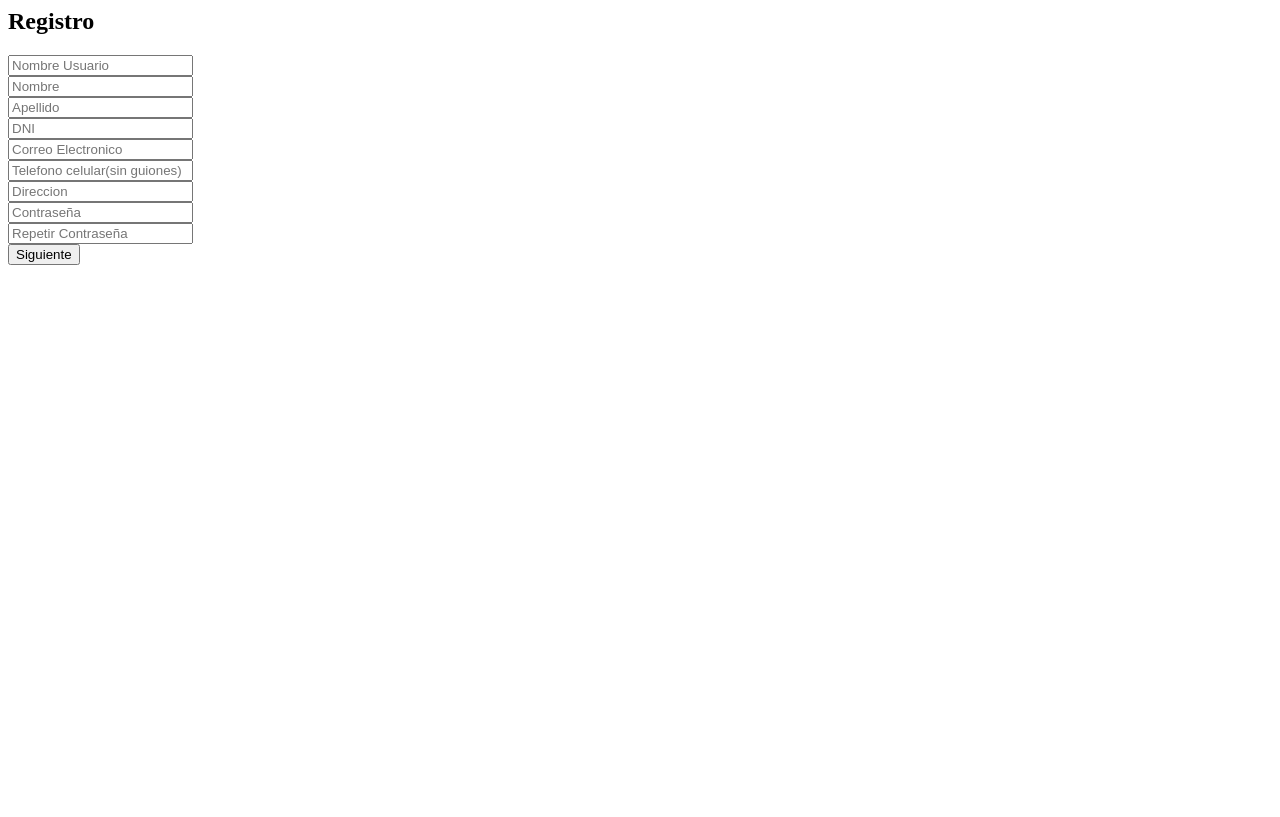
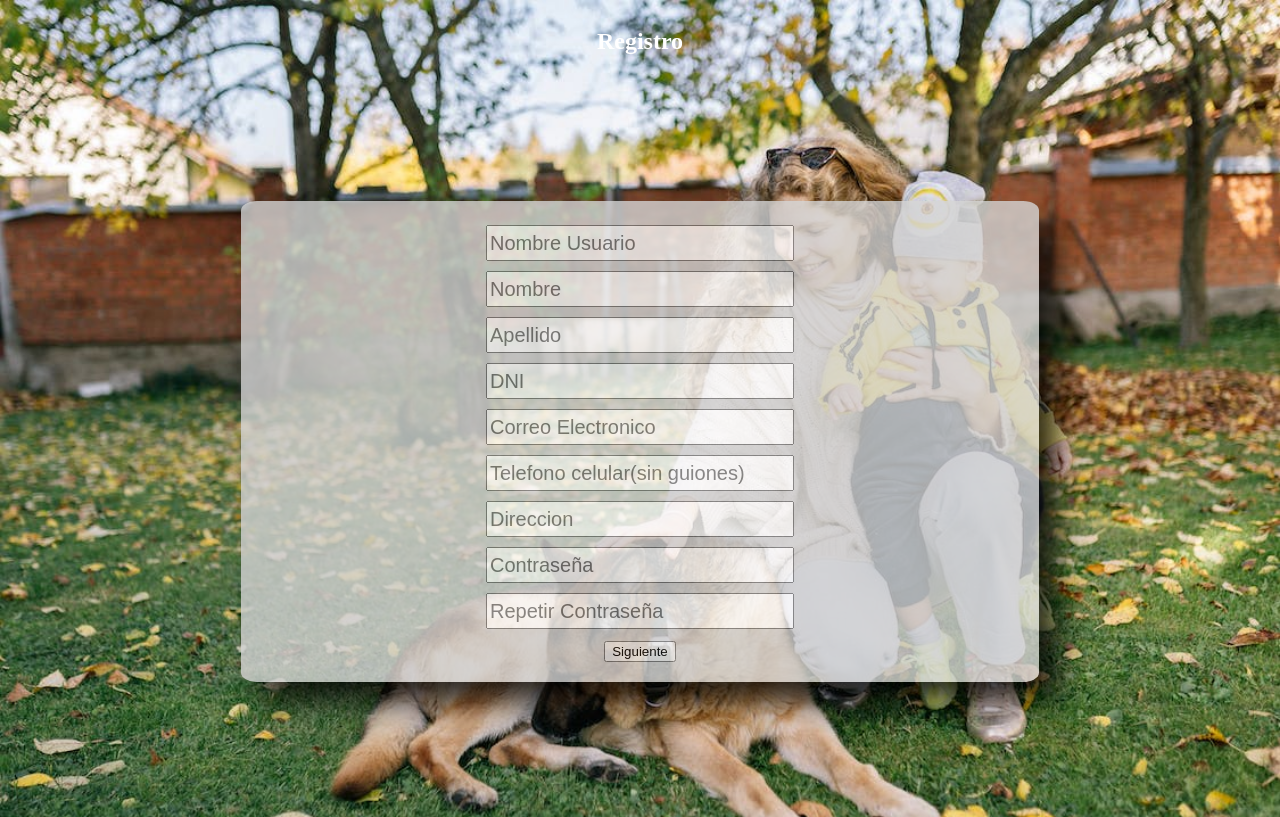
Before and after one commit to FloatBatti/PetHero, a PHP site: page /Views/regGuardian.php in a window 1280 px wide. Before the commit the page ends 265 px from the top, so only its background shows below. Run offline with PHP 8.4, Linux system fonts and the light colour scheme; some libraries are stand-ins or nearby versions.

Commit message:
vista regGuardian

```diff
--- a/Framework/Views/dashboardDueno/verGuardianes.html
+++ b/Framework/Views/dashboardDueno/verGuardianes.php
@@ -5,8 +5,8 @@
     <meta name="viewport" content="width=device-width, initial-scale=1">
     <title>Ver Guardianes</title>
 
-    <link href="../../styles/dashboardDueño.css" rel="stylesheet" >
-    <link href="../../styles/verGuardianes.css" rel="stylesheet" >
+    <link href="../../styles/dashboardDueño.css" rel="stylesheet">
+    <link href="../../styles/verGuardianes.css" rel="stylesheet">
     <link rel="preconnect" href="https://fonts.googleapis.com">
     <link rel="preconnect" href="https://fonts.gstatic.com" crossorigin>
     <link href="https://fonts.googleapis.com/css2?family=Open+Sans:wght@600&display=swap" rel="stylesheet">
--- a/Framework/Views/regGuardian.php
+++ b/Framework/Views/regGuardian.php
@@ -1,6 +1,20 @@
-<div class="contenedor-registro">
+<!doctype html>
+<html lang="es">
+  <head>
+    <meta charset="utf-8">
+    <meta name="viewport" content="width=device-width, initial-scale=1">
+    <title>Registrar Guardian</title>
+    <link href="../styles/regGuardian.css" rel="stylesheet" >
+    <link rel="preconnect" href="https://fonts.googleapis.com">
+    <link rel="preconnect" href="https://fonts.gstatic.com" crossorigin>
+    <link href="https://fonts.googleapis.com/css2?family=Open+Sans:wght@600&display=swap" rel="stylesheet">
+    </head>
+  <body>
+        <div class="contenedora-registro">
         <h2>Registro</h2>
+
         <form action="<?php echo FRONT_ROOT ?>Guardianes/RegisterUser" method="post">
+                <div class="contenedora-form">
                 <div class="datoregistro">
                         <label for="usuario"></label>
                         <input type="text" placeholder="Nombre Usuario" name="username" class="" required><br>
@@ -41,7 +55,11 @@
                 <div>
                         <button type="submit" class="">Siguiente</button>
                 </div>
-
+                </div>
         </form>
 
+
 </div>
+
+</body>
+</html>
--- a/Framework/styles/filtroRegistro.css
+++ b/Framework/styles/filtroRegistro.css
@@ -37,7 +37,7 @@ body{
 }
 
 .contenedora-titulo{
-    padding-top:60px;
+    padding-top:20px;
     position: relative;
     height: 20%;
     max-height: 30%;
@@ -59,7 +59,6 @@ body{
 }
 
 .texto{
-
     text-align: center;
     text-align:left;
     margin:10px;
--- /dev/null
+++ b/Framework/styles/regGuardian.css
@@ -0,0 +1,70 @@
+body{
+    background-image: url(../img/patio\ mujer\ hijo\ perro.jpeg);
+    background-repeat:no-repeat;
+    background-size: 100%;
+    color:white;
+
+}
+.contenedora-registro{
+    align-items: center;
+    width: 100%;
+    height:100%;
+    display: flex;
+    justify-content: space-around;
+    flex-direction: column;
+
+
+}
+form{
+    width: 60%;
+    height: 80%;
+    margin: 10% auto;
+    padding: 20px;
+    border-radius: 2%;
+    background-color: lightgray;
+    opacity: 80%;
+    box-shadow: 20px 20px 30px black;
+    font-size: 20px;
+
+
+}
+
+.contenedora-form{
+    height:100%;
+    width:100%;
+    display:flex;
+    flex-direction: column;
+    justify-content: space-around;
+    align-items: center;
+    font-family: 'Open Sans', sans-serif;
+
+
+}
+
+label {
+    display: block;
+    padding-left: 15px;
+    text-indent: -15px;
+    text-align: center;
+}
+input{
+    margin:5px;
+    vertical-align: bottom;
+    position: relative;
+    top: -1px;
+    *overflow: hidden;
+    width: 300px;
+    height: 30px;
+    font-size: 20px;
+    color: black;
+}
+
+.boton{
+    display: flex;
+    justify-content: center;
+    margin-top: 15px;
+    font-family: 'Open Sans', sans-serif;
+    width: 180px;
+    height: 60px;
+
+}
```
Also changed, not shown: Framework/Views/dashboardDueno/dashboardDueno.php (renamed from Framework/Views/dashboardDueno/dashboardDueno.html), Framework/Views/dashboardDueno/registrarMascota.php (renamed from Framework/Views/dashboardDueno/registrarMascota.html), Framework/Views/dashboardDueno/verMascotas.php (renamed from Framework/Views/dashboardDueno/verMascotas.html), Framework/Views/verPerfil.html (deleted), Framework/Views/verPerfil.php (added).
